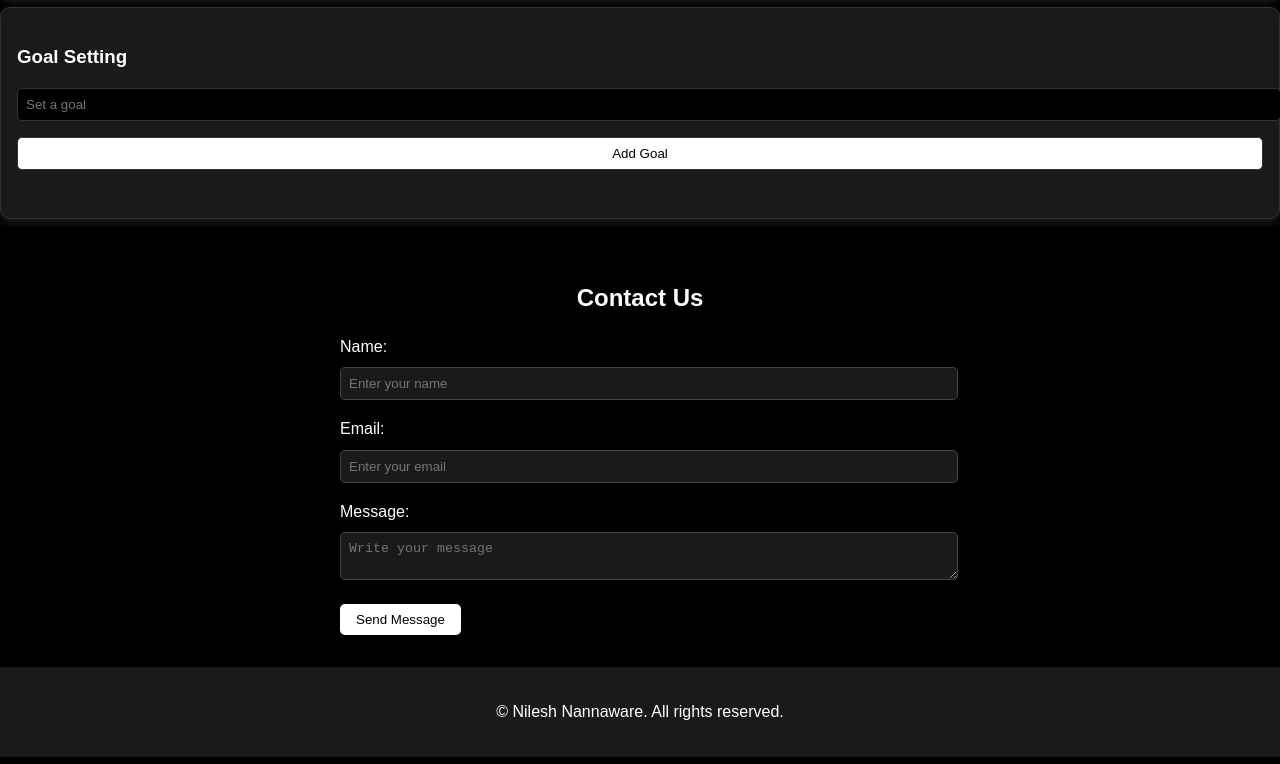
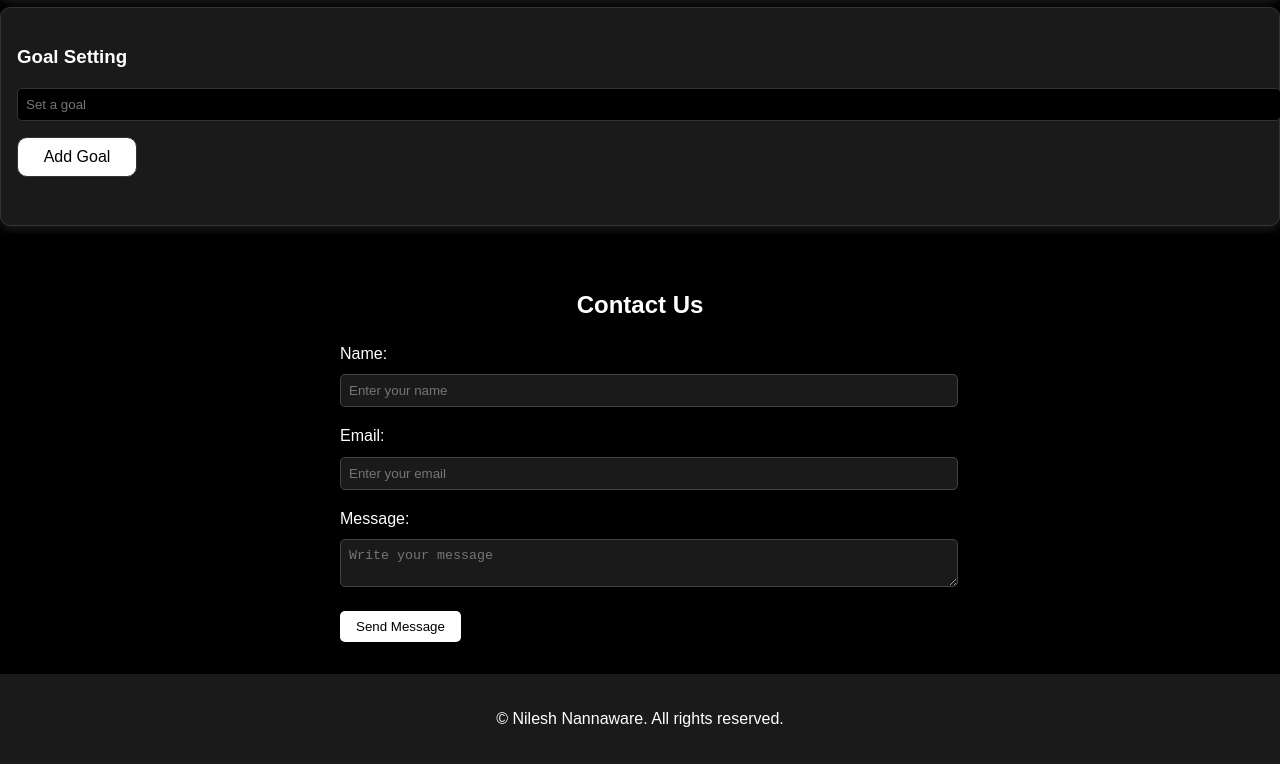
Before and after one commit to nileshnannaware10/Basic-Productivity-App-Landing-Page, a plain HTML site: page index.html in a window 1280 px wide. Shown: the part 2120-2884 px from the top of the page. Drawn offline with nearby package versions, Linux system fonts and the light colour scheme.

Commit message:
Update style.css

```diff
--- a/style.css
+++ b/style.css
@@ -245,7 +245,6 @@ footer {
   }
 }
 
-
 /* Contact Section */
 #contact {
   background: #000;
@@ -301,11 +300,12 @@ footer {
 #add-todo,
 #start-timer,
 #reset-timer,
-#save-note {
-  width: 120px; /* Adjust width */
-  height: 40px; /* Adjust height */
-  font-size: 1rem; /* Adjust font size */
-  border-radius: 10px; /* Optional: rounded corners */
+#save-note,
+#add-goal {
+  width: 120px;
+  height: 40px;
+  font-size: 1rem;
+  border-radius: 10px;
   padding: 0.5rem;
 }
 
@@ -313,7 +313,7 @@ footer {
 .cta-button {
   padding: 1rem 2rem;
   font-size: 1.2rem;
-  background: linear-gradient(90deg, #007BFF, #00FFAA); /* Gradient background */
+  background: linear-gradient(90deg, #007BFF, #00FFAA);
   color: #fff;
   border: none;
   border-radius: 25px;
@@ -321,21 +321,21 @@ footer {
 }
 
 .cta-button:hover {
-  transform: scale(1.1); /* Add a hover effect */
+  transform: scale(1.1);
 }
 
 /* Reduce empty spaces for PC screens */
 @media (min-width: 1024px) {
   #hero {
-    padding: 1rem; /* Reduce padding */
+    padding: 1rem;
   }
 
   #features {
-    padding: 1rem; /* Reduce padding */
+    padding: 1rem;
   }
 
   .tool {
-    margin: 0.5rem 0; /* Reduce margin */
+    margin: 0.5rem 0;
   }
 
   #timer-history {
```
